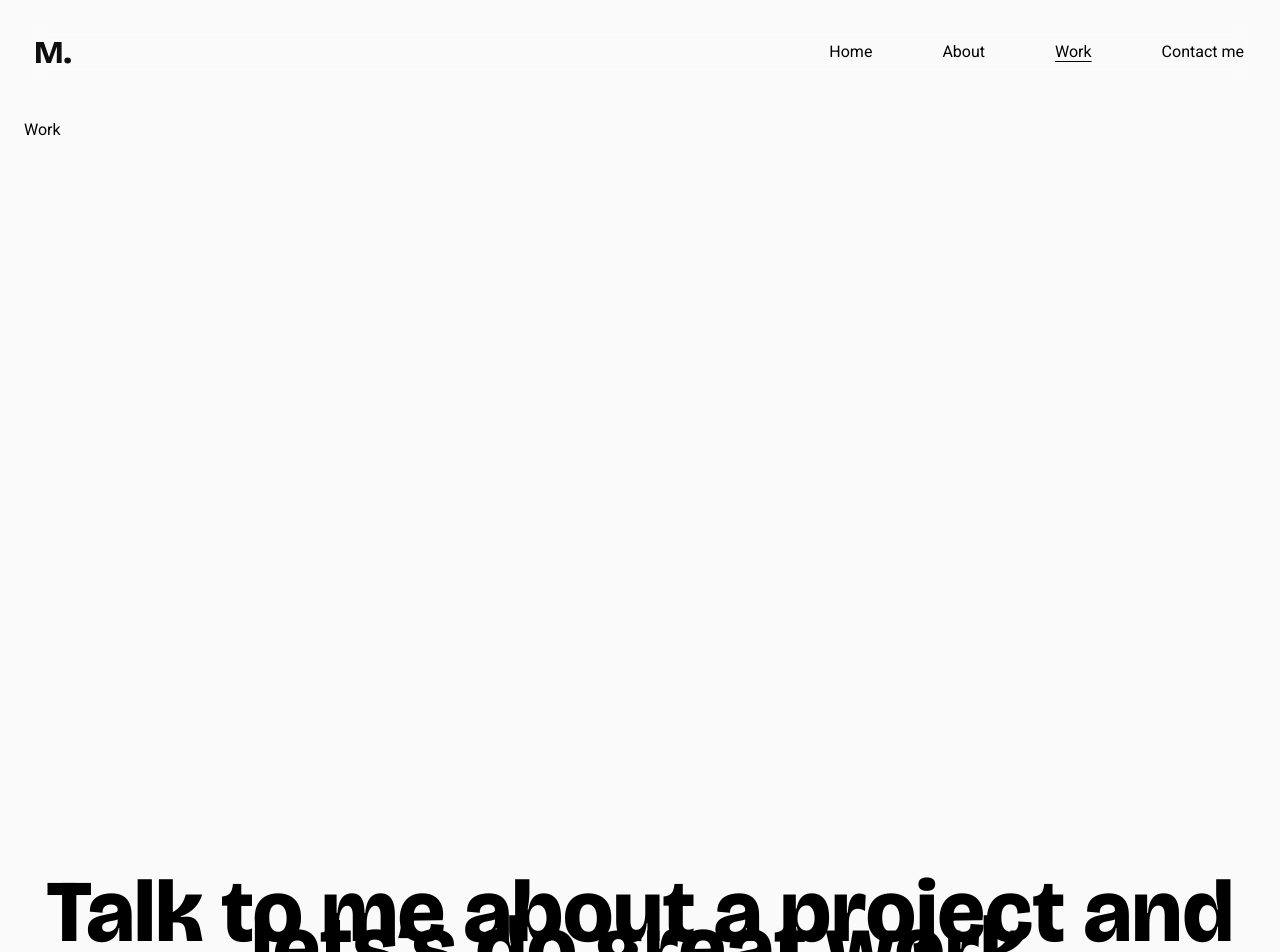
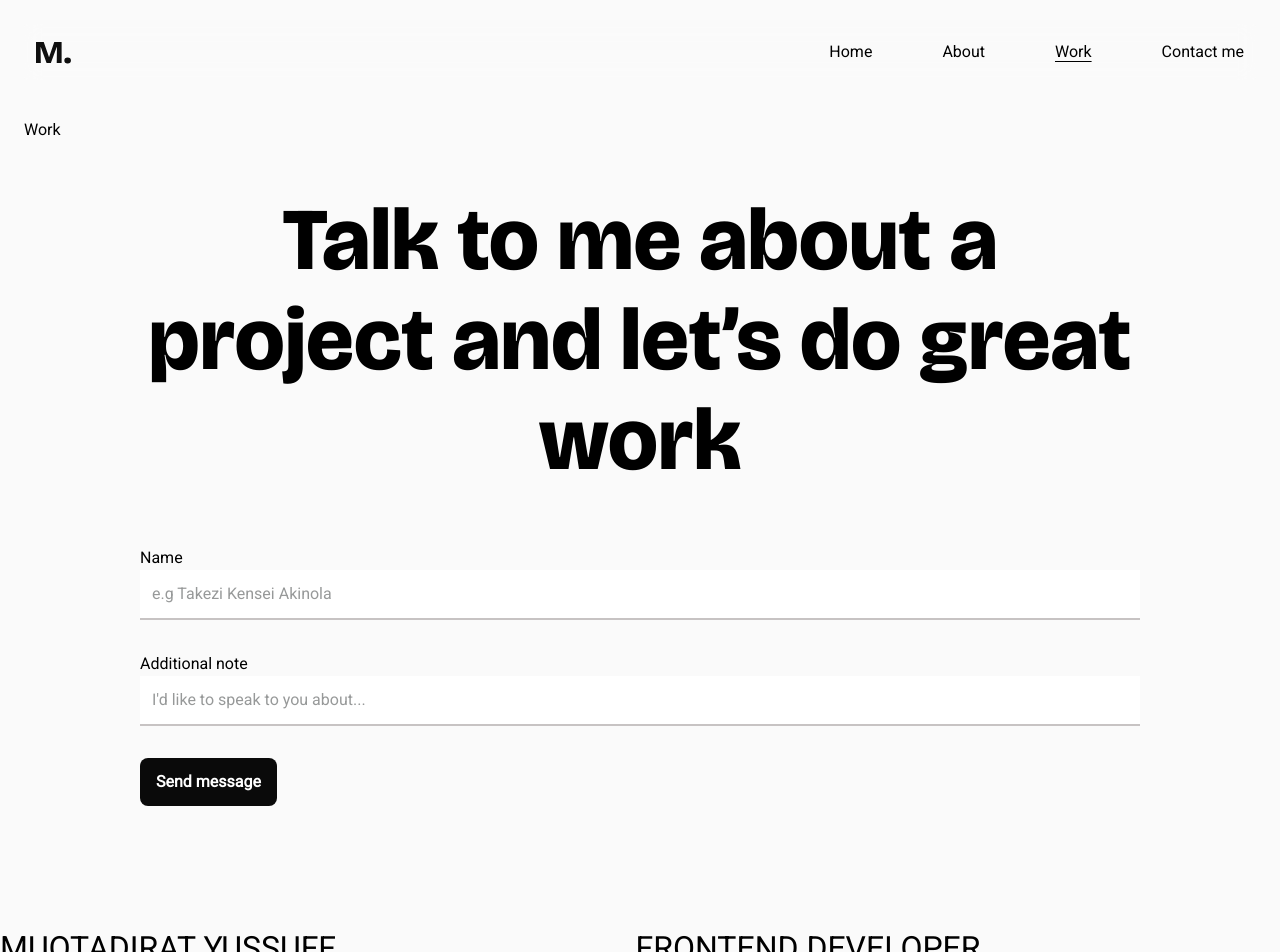
Before and after one commit to Muqtadirat/portfolio-v2, a Next.js app: page /work in a window 1280 px wide. Shown: the top 952 px of the page. Built offline with nearby package versions, Linux system fonts and the light colour scheme.

Commit message:
progress: footer

```diff
--- a/src/app/components/Form.tsx
+++ b/src/app/components/Form.tsx
@@ -1,12 +1,47 @@
+'use client';
+
+import React, { useState } from 'react';
+
+import InputField from './InputField';
+
 const Form = () => {
+  const [name, setName] = useState<string>('');
+  const [note, setNote] = useState<string>('');
+
   return (
-    <div>
-      <p className="text-center text-3xl lg:text-[5.5rem] font-bricolage mb-9 lg:mb-14">
-        Talk to me about a project and lets’s do great work
-          </p>
-          <form action="">
+    <div className="max-w-[1000px] mx-auto">
+      <p className="mx-auto text-center text-3xl lg:text-[5.5rem] max-w-xs lg:max-w-full lg:leading-[100px] font-bricolage mb-9 lg:mb-14">
+        Talk to me about a project and let’s do great work
+      </p>
+      <form action="" className="space-y-6 lg:space-y-8">
+        <div>
+          <InputField
+            type="text"
+            name="name"
+            label="Name"
+            value={name}
+            onChange={(e) => setName(e.target.value)}
+            placeholder="e.g Takezi Kensei Akinola"
+          />
+        </div>
+        <div>
+          <InputField
+            type="text"
+            name="note"
+            label="Additional note"
+            value={note}
+            onChange={(e) => setNote(e.target.value)}
+            placeholder="I'd like to speak to you about..."
+          />
+        </div>
 
-          </form>
+        <button
+          type="submit"
+          className="mt-6 lg:mt-10 py-3 px-4 rounded-lg bg-[#0A0A0A] text-white hover:bg-white hover:text-text-default hover:outline outline-2 outline-black font-semibold transition-all duration-500 ease-in-out"
+        >
+          Send message
+        </button>
+      </form>
     </div>
   );
 };
--- /dev/null
+++ b/src/app/components/InputField.tsx
@@ -0,0 +1,37 @@
+interface InputFieldProps {
+  name: string;
+  type: string;
+  label: string;
+  disabled?: boolean;
+  placeholder?: string;
+  value: string;
+  onChange?: (event: React.ChangeEvent<HTMLInputElement>) => void;
+}
+
+const InputField: React.FC<InputFieldProps> = ({
+  name,
+  type,
+  label,
+  disabled,
+  placeholder,
+  value,
+  onChange,
+}) => {
+  return (
+    <div>
+      <label htmlFor={name}>{label}</label>
+      <input
+        type={type}
+        name={name}
+        id={name}
+        placeholder={placeholder}
+        value={value}
+        onChange={onChange}
+        disabled={disabled}
+        className="w-full p-2 lg:p-3 border-b-2 border-border-default transition-colors duration-700 ease-in-out focus:outline-none focus:border-black placeholder:text-text-subdued"
+      />
+    </div>
+  );
+};
+
+export default InputField;
--- a/src/app/layout/Footer.tsx
+++ b/src/app/layout/Footer.tsx
@@ -2,8 +2,18 @@ import Form from '../components/Form';
 
 const Footer = () => {
   return (
-    <footer>
+    <footer className='px-6 lg:px-0 pb-12 pt-8 lg:pb-16 lg:pt-12'>
       <Form />
+
+      <section className='mt-10 lg:mt-32 flex justify-between font-medium text-xl lg:text-[2rem] uppercase'>
+        <h4>
+          Muqtadirat Yussuff
+        </h4>
+        <h4>
+          Frontend Developer
+        </h4>
+        <div></div>
+      </section>
     </footer>
   );
 };
--- a/src/app/layout/Index.tsx
+++ b/src/app/layout/Index.tsx
@@ -14,7 +14,7 @@ const Layout: React.FC<LayoutProps> = ({ children }) => {
   return (
     <>
       <Navbar pathname={pathname} />
-      <main className="h-screen px-6 pt-6 pb-8 lg:pb-16 mt-8 lg:mt-[5.875rem] max-w-[1432px] mx-auto w-full">
+      <main className="px-6 pt-6 mt-8 lg:mt-[5.875rem] max-w-[1432px] mx-auto w-full">
         {children}
       </main>
       <Footer />
--- a/tailwind.config.ts
+++ b/tailwind.config.ts
@@ -16,6 +16,9 @@ const config: Config = {
           disabled: '#B1B2B2', // Disabled text color
           hovered: '#262626', // Hovered text color
         },
+        border: {
+          default: '#C7C3C3', // Default border
+        },
         background: {
           default: '#FAFAFA', // Default background color
           subdued: '#F0F1F2', // Subdued background color
@@ -31,7 +34,6 @@ const config: Config = {
       fontFamily: {
         bricolage: 'var(--bricolage)',
         inconsolata: 'var(--inconsolata)',
-
       },
     },
   },
```
